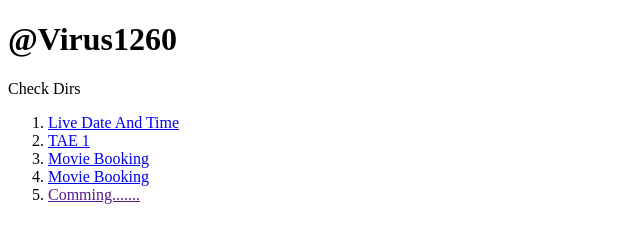
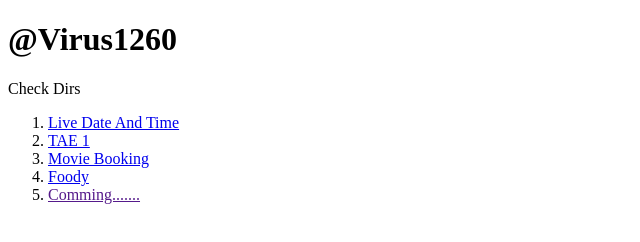
Before and after one commit to Virus1260/Virus1260.github.io, a plain HTML site: page index.html in a window 1280 px wide. Shown: the full height of the page, 0-640 px from the left. Drawn offline with Linux system fonts and the light colour scheme.

Commit message:
Update index.html

```diff
--- a/index.html
+++ b/index.html
@@ -11,7 +11,7 @@
     <li><a href="https://virus1260.github.io/date_time/">Live Date And Time </a></li>
     <li><a href="https://virus1260.github.io/TAE_1_HTML_Form/">TAE 1</a></li>
     <li><a href="https://virus1260.github.io/Movie_booking/">Movie Booking</a></li>
-	<li><a href="https://virus1260.github.io/Foody/">Movie Booking</a></li>
+	<li><a href="https://virus1260.github.io/Foody/">Foody</a></li>
 
 
     <li><a href="">Comming....... </a></li>
```
